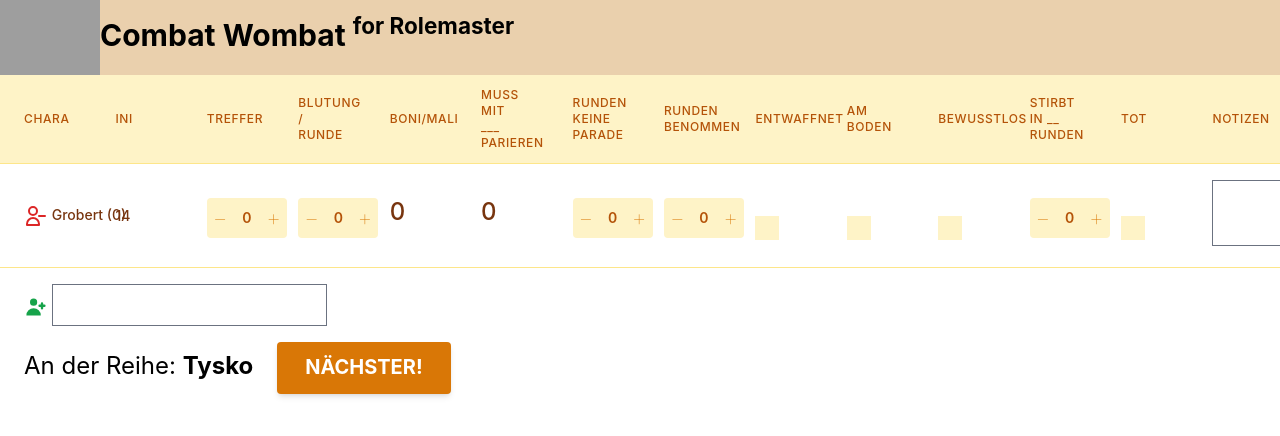
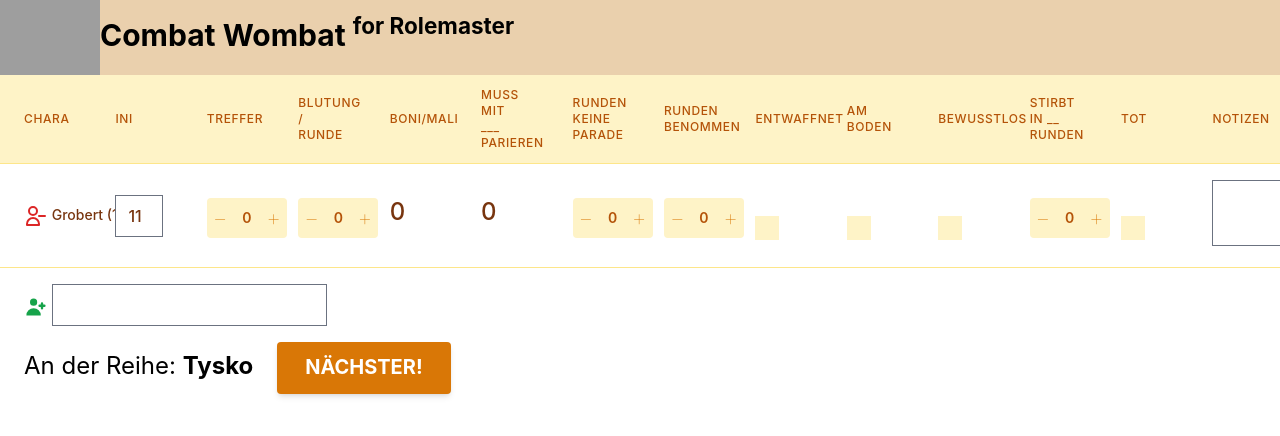
Before and after one commit to schmengler/combat-wombat, a React (Vite) app: page / in a window 1280 px wide. Shown: the top 436 px of the page. Built offline with nearby package versions, Linux system fonts and the light colour scheme; grey boxes are pictures that could not be loaded.

Commit message:
Make INI editable

```diff
--- a/src/Form/MultiCounter.tsx
+++ b/src/Form/MultiCounter.tsx
@@ -5,6 +5,7 @@ import {Modifier} from "../Model/Modifier";
 import Counter from "./Counter";
 import {WoundType} from "../Model/WoundType";
 
+// @ts-ignore
 function MultiCounter({entity, property, setEntity, minValue = Number.MIN_SAFE_INTEGER, invertColors = false, useWoundType = false}) {
     const [detailsShown, setDetailsShown] = useState(false);
 
@@ -20,9 +21,10 @@ function MultiCounter({entity, property, setEntity, minValue = Number.MIN_SAFE_I
                 return value;
             }
             // clone to prevent side effects from double update
-            const clone = Object.assign(new Character(""), value)
+            const clone = Object.assign(new Character("", 0), value)
             const modifier = Object.assign(new Modifier(), newModifier);
             setNewModifier(new Modifier());
+            // @ts-ignore
             clone[property] = [...clone[property], modifier];
             setDetailsShown(false);
             return clone;
@@ -30,7 +32,8 @@ function MultiCounter({entity, property, setEntity, minValue = Number.MIN_SAFE_I
     };
     const handleRemoveModifier = (modifier: Modifier) => () => setEntity((value: Character) => {
         // clone to prevent side effects from double update
-        const clone = Object.assign(new Character(""), value)
+        const clone = Object.assign(new Character("", 0), value)
+        // @ts-ignore
         clone[property] = clone[property].filter((item: Modifier) => item !== modifier)
         return clone;
     });
--- /dev/null
+++ b/src/Form/Text.tsx
@@ -0,0 +1,29 @@
+import {useRef} from "react";
+
+// @ts-ignore
+function Text({entity, property, setEntity})
+{
+    const form : React.MutableRefObject<HTMLFormElement|null> = useRef(null);
+
+    const handleChange = (event: React.FormEvent<HTMLFormElement>) => {
+        setEntity((value: object): object => {
+            return Object.assign(Object.create(Object.getPrototypeOf(value)), {
+                ...value,
+                [property]: ((event.target as HTMLFormElement).elements[property] as HTMLInputElement).value
+            });
+        });
+        event.preventDefault();
+    }
+    const submitForm = () => (form.current as HTMLFormElement).dispatchEvent(new Event("submit", {bubbles: true, cancelable: true}));
+
+    return (
+        <form onSubmit={handleChange} ref={form}>
+            <input type={"text"} name={property} defaultValue={entity[property]}
+               className={"w-12"}
+               onBlur={submitForm}
+        />
+        </form>
+    );
+}
+
+export default Text;
--- a/src/Model/Character.ts
+++ b/src/Model/Character.ts
@@ -3,6 +3,8 @@ import {Modifier} from "./Modifier";
 export class Character
 {
     public name: string;
+
+    public ini: number;
 
     public hits: number = 0;
 
@@ -18,7 +20,8 @@ export class Character
 
     public diesInRounds: number = 0;
 
-    constructor(name: string) {
+    constructor(name: string, ini: number) {
         this.name = name;
+        this.ini = ini;
     }
 }
--- a/src/Table.tsx
+++ b/src/Table.tsx
@@ -1,6 +1,7 @@
 import Counter from "./Form/Counter"
 import MultiCounter from "./Form/MultiCounter";
 import Checkbox from "./Form/Checkbox"
+import Text from "./Form/Text"
 import Remove from "./Form/Remove"
 import Add from "./Form/Add"
 import {Character} from "./Model/Character";
@@ -11,7 +12,7 @@ import {WoundType} from "./Model/WoundType";
 
 function Table() {
 
-    const [entity, setEntity] = useState(new Character("Grobert"))
+    const [entity, setEntity] = useState(new Character("Grobert", 11))
 
     const thClass = "py-3 px-6 text-xs font-medium tracking-wider text-left text-amber-700 uppercase dark:text-amber-400";
     const tableClass = "min-w-full divide-y divide-amber-200 table-fixed dark:divide-amber-700 w-full";
@@ -46,8 +47,8 @@ function Table() {
             <tr className={trClassEven}>
             </tr>
             <tr className={trClassOdd}>
-                <td className={tdClass}><Remove/> {entity.name} ({entity.hits})</td>
-                <td className={tdClass}>14</td>
+                <td className={tdClass}><Remove/> {entity.name} ({entity.ini})</td>
+                <td className={tdClass}><Text entity={entity} setEntity={setEntity} property={"ini"} /></td>
                 <td className={tdClass}><Counter entity={entity} setEntity={setEntity} property={"hits"} minValue={0} useBigSteps={true}/></td>
                 <td className={tdClass}><Counter entity={entity} setEntity={setEntity} property={"bleeding"} minValue={0}/></td>
                 <td className={tdClass}><MultiCounter entity={entity} setEntity={setEntity} property={"boniOrMali"} useWoundType={true} /></td>
```
Also changed, not shown: src/Form/Counter.tsx (+6 -1 lines).
